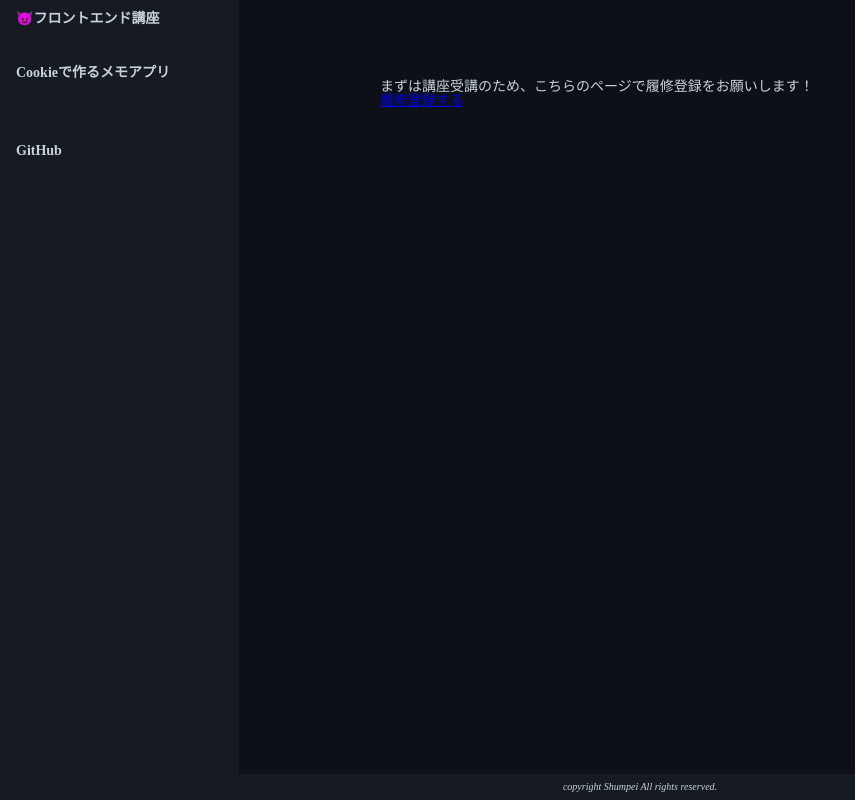
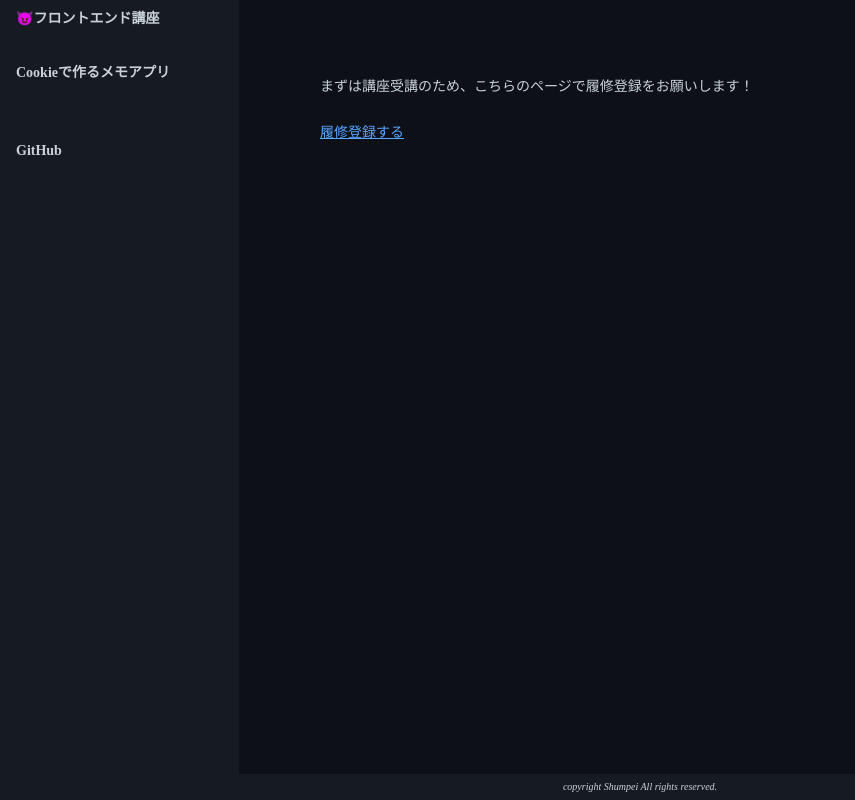
Before and after one commit to Shumpei0111/frontend-lecture, a website with bundled scripts: page index.html in a window 1280 px wide. Shown: the whole page, without its empty margins (0-855 px from the left). Built offline with nearby package versions, Linux system fonts and the light colour scheme.

Commit message:
Modify 履修登録リンクのスタイル修正

```diff
--- a/index.html
+++ b/index.html
@@ -19,7 +19,7 @@
                 <div id="userRegisterContainer">
                     <div id="yetRegist" style="display: none;">
                         <p>まずは講座受講のため、こちらのページで履修登録をお願いします！</p>
-                        <a href="./register.html">履修登録する</a>
+                        <a class="register-link" href="./register.html">履修登録する</a>
                     </div>
                     <div id="registed" style="display: none;">
                         <p>登録ありがとうございます。</p>
--- a/src/style.css
+++ b/src/style.css
@@ -38,7 +38,14 @@ h2 {
 
 #app .main-area {
     width: calc(100vw - 240px);
-    padding: 80px 140px;
+    padding: 80px;
+}
+
+#userRegisterContainer #yetRegist a {
+    display: block;
+    color: var(--primary-blue);
+    padding: 16px 0;
+    margin: 16px auto;
 }
 
 #sideNavi {
```
